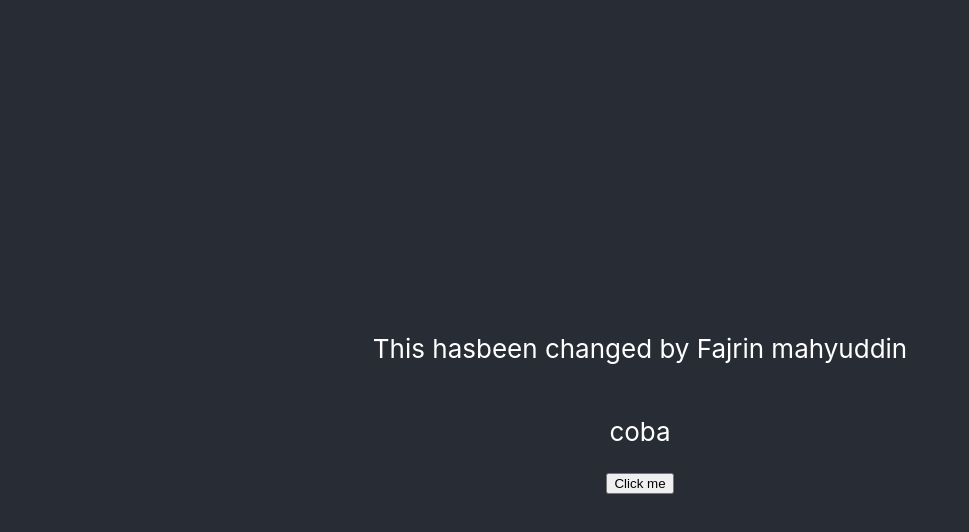
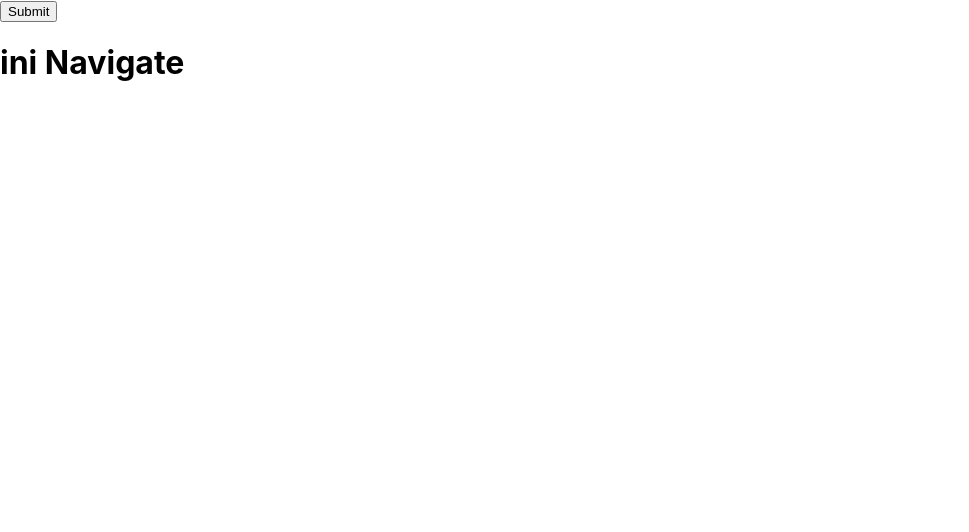
Before and after one commit to Fajrin-Mahyuddin/rekam_medis_app, a React (Create React App) app: page / in a window 1280 px wide. Shown: the top 532 px of the page, without its empty margins (0-969 px from the left). Built offline with nearby package versions, Linux system fonts and the light colour scheme.

Commit message:
prepare code base

```diff
--- a/src/App.css
+++ /dev/null
@@ -1,38 +0,0 @@
-.App {
-  text-align: center;
-}
-
-.App-logo {
-  height: 40vmin;
-  pointer-events: none;
-}
-
-@media (prefers-reduced-motion: no-preference) {
-  .App-logo {
-    animation: App-logo-spin infinite 20s linear;
-  }
-}
-
-.App-header {
-  background-color: #282c34;
-  min-height: 100vh;
-  display: flex;
-  flex-direction: column;
-  align-items: center;
-  justify-content: center;
-  font-size: calc(10px + 2vmin);
-  color: white;
-}
-
-.App-link {
-  color: #61dafb;
-}
-
-@keyframes App-logo-spin {
-  from {
-    transform: rotate(0deg);
-  }
-  to {
-    transform: rotate(360deg);
-  }
-}
--- a/src/App.tsx
+++ b/src/App.tsx
@@ -1,20 +1,8 @@
-import React, { useState } from "react";
-import "./App.css";
+import React from "react";
+import Navigate from "./navigate";
 
 function App() {
-  const [state, setState] = useState("coba");
-  const a = () => {
-    setState("Baco");
-  };
-  return (
-    <div className="App">
-      <header className="App-header">
-        <p>This hasbeen changed by Fajrin mahyuddin</p>
-        <p>{state}</p>
-        <button onClick={a}>Click me</button>
-      </header>
-    </div>
-  );
+  return <Navigate />;
 }
 
 export default App;
--- /dev/null
+++ b/src/components/atoms/button/Button.tsx
@@ -0,0 +1,9 @@
+import React from "react";
+
+interface button {
+  title: string;
+}
+
+export default function Button({ title }: button) {
+  return <button>{title}</button>;
+}
--- /dev/null
+++ b/src/components/atoms/index.tsx
@@ -0,0 +1,3 @@
+import Button from "./button/Button";
+
+export { Button };
--- /dev/null
+++ b/src/components/atoms/input/InputText.tsx
@@ -0,0 +1,5 @@
+import React from "react";
+
+export default function InputText() {
+  return <input type="text" />;
+}
--- /dev/null
+++ b/src/components/index.tsx
@@ -0,0 +1 @@
+export * from "./atoms";
--- /dev/null
+++ b/src/navigate/index.tsx
@@ -0,0 +1,11 @@
+import React from "react";
+import { Button } from "../components";
+
+export default function Navigate() {
+  return (
+    <div>
+      <Button title="Submit" />
+      <h1>ini Navigate</h1>
+    </div>
+  );
+}
--- /dev/null
+++ b/src/pages/index.tsx
@@ -0,0 +1,4 @@
+import Dashboard from "./dashboard";
+import Login from "./login";
+
+export { Dashboard, Login };
```
Also changed, not shown: src/pages/dashboard/index.tsx (added, +9 -0 lines), src/pages/login/index.tsx (added, +9 -0 lines), src/logo.svg (deleted).
